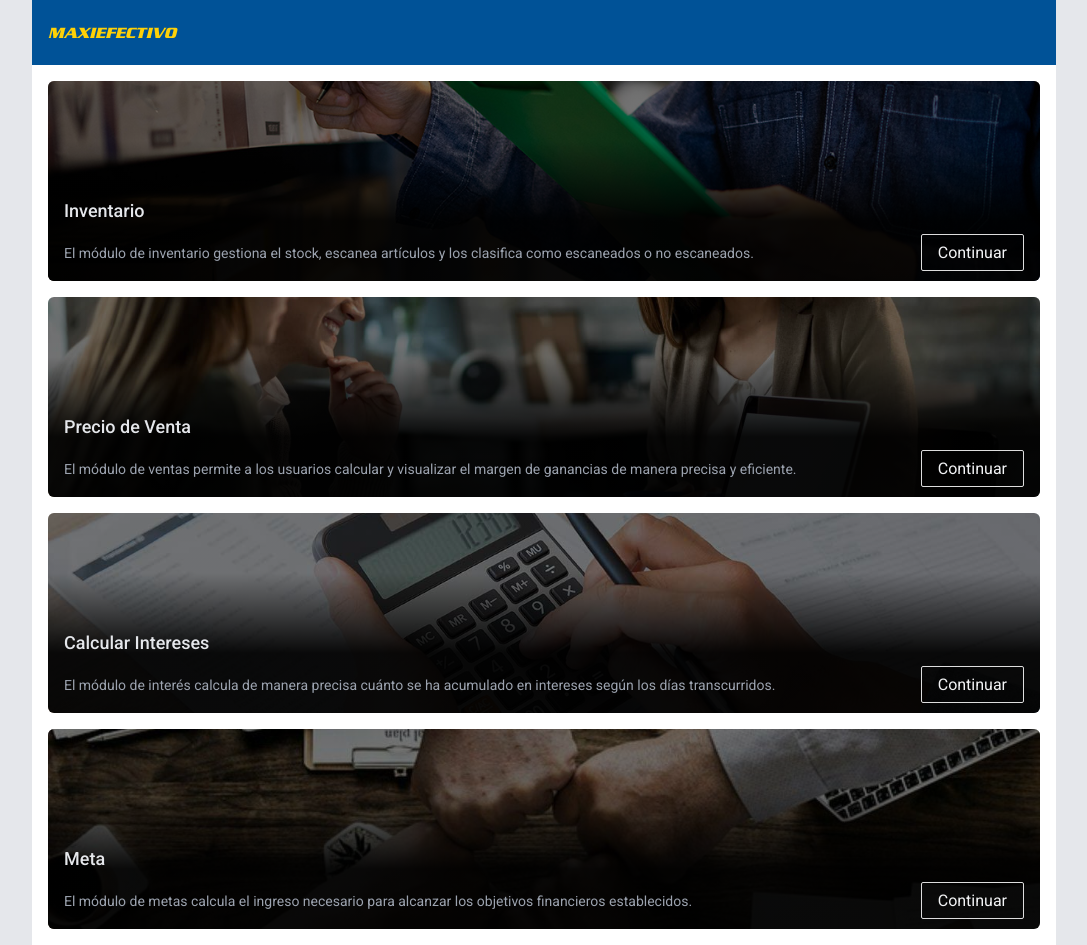
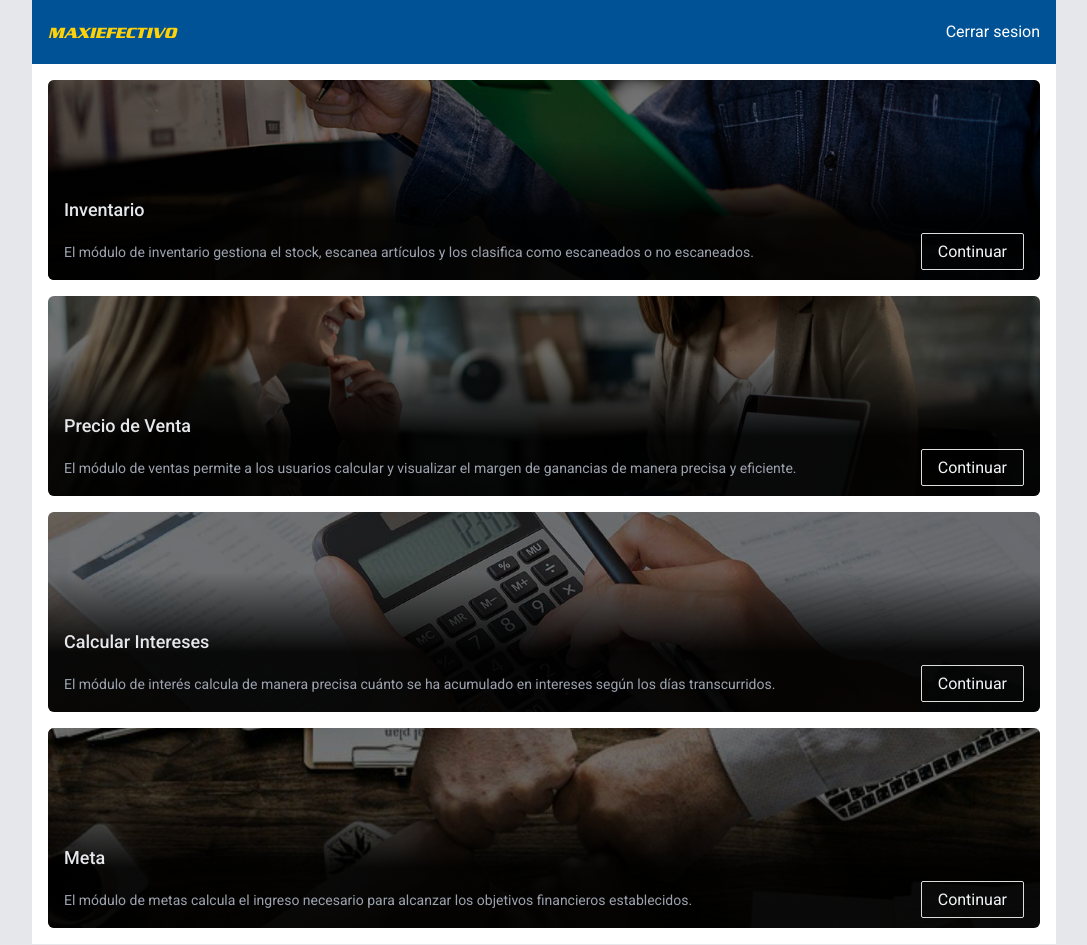
Before and after one commit to Slincker5/steven-escaner, a Vue app: page / in a window 1280 px wide. Shown: the whole page, without its empty margins (96-1183 px from the left). Built offline with nearby package versions, Linux system fonts and the light colour scheme; sample sign-in values are in the browser's storage.

Commit message:
refactorizar

```diff
--- a/src/App.vue
+++ b/src/App.vue
@@ -1,28 +1,43 @@
 <script setup>
-import { RouterLink, RouterView } from 'vue-router'
-
+import { ref } from "vue";
+import { RouterLink, RouterView } from "vue-router";
+const token = ref(localStorage.getItem("token"));
+const redireccionar = (url) => {
+  window.location.href = url;
+};
+const logout = () => {
+  localStorage.removeItem("user_uuid");
+  localStorage.removeItem("username");
+  localStorage.removeItem("token");
+  localStorage.removeItem("rol");
+  redireccionar("/login");
+};
 </script>
 
 <template>
   <div
-    class="grid w-full h-full bg-white grid-rows-auto-1fr-auto fixed md:static top-0 left-0 md:max-w-screen-lg m-auto">
-    <header class="p-4 py-5 w-full bg-[#005297] sticky top-0"><router-link class="text-[#ffd107] logo"to="/">MAXIEFECTIVO</router-link>
+    class="grid w-full h-full bg-white grid-rows-auto-1fr-auto fixed md:static top-0 left-0 md:max-w-screen-lg m-auto"
+  >
+    <header
+      class="p-4 py-5 w-full bg-[#005297] sticky top-0 flex items-center justify-between"
+    >
+      <router-link class="text-[#ffd107] logo" to="/">MAXIEFECTIVO</router-link>
+      <button class="text-white" v-if="token" @click.prevent="logout">
+        Cerrar sesion
+      </button>
     </header>
-
 
     <RouterView />
   </div>
-
 </template>
-
 
 <style>
 @font-face {
-  font-family: 'maxiefectivo';
-  src: url('../public/maxiefectivo.ttf') format('truetype');
+  font-family: "maxiefectivo";
+  src: url("../public/maxiefectivo.ttf") format("truetype");
 }
 
 .logo {
-  font-family: 'maxiefectivo';
+  font-family: "maxiefectivo";
 }
 </style>
--- a/src/views/HomeView.vue
+++ b/src/views/HomeView.vue
@@ -1,4 +1,5 @@
 <script setup>
+
 </script>
 
 <template>
```
